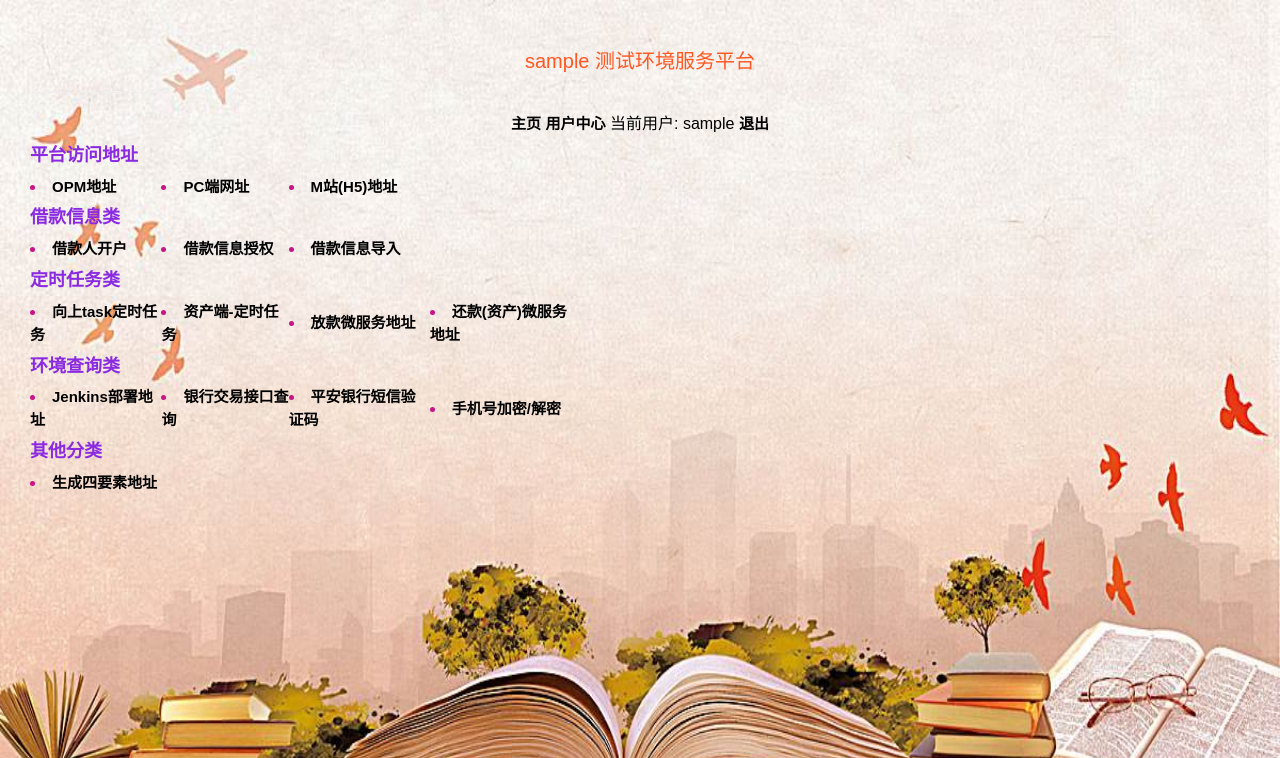
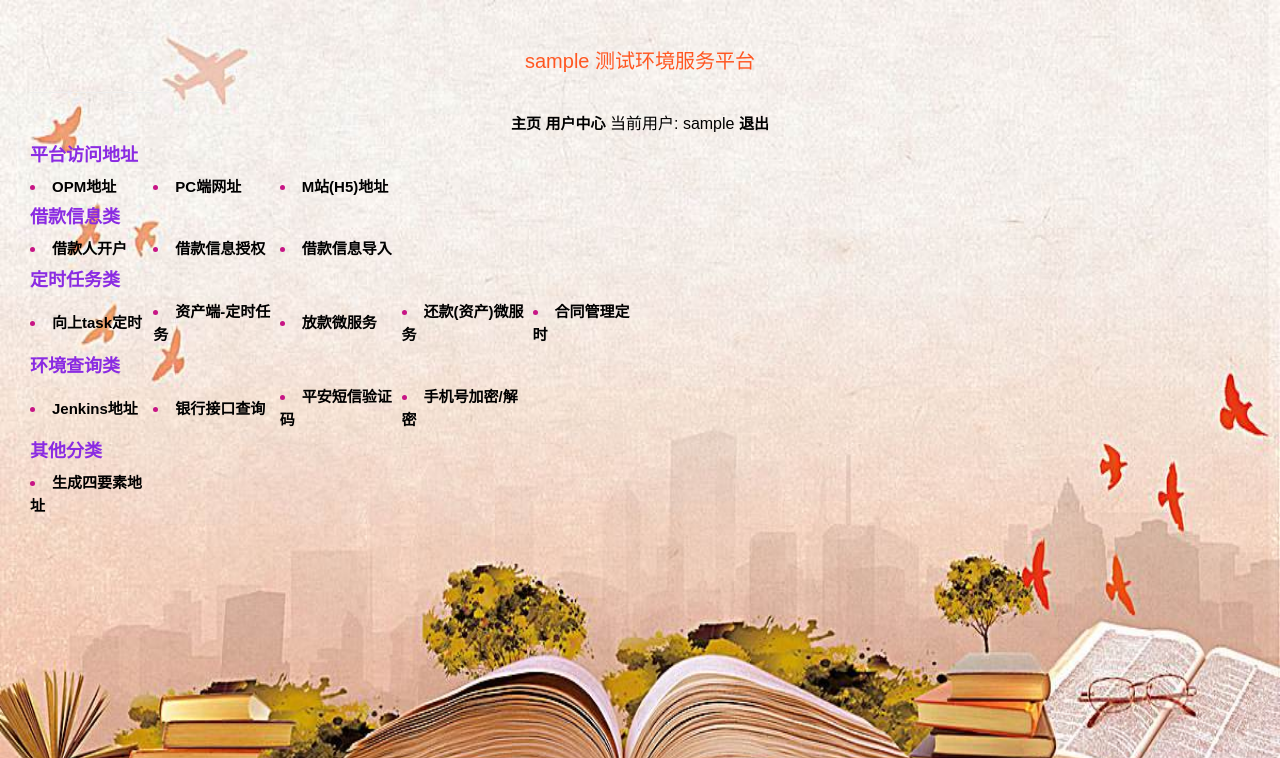
Before and after one commit to WangZhenhai/test_flask, a Flask app: page / in a window 1280 px wide. Shown: the top 758 px of the page. Run offline with Flask 2, Linux system fonts and the light colour scheme; the visitor is signed in with stand-in values (Sample User, id 1); data comes from the database, SQL or seed files in the repository; some libraries are stand-ins or nearby versions.

Commit message:
update index.html css

```diff
--- a/templates/base.html
+++ b/templates/base.html
@@ -20,11 +20,12 @@
         <a href="{{ url_for('logout') }}">退出</a>
     {% endif %}
 </div>
+
 {% with messages = get_flashed_messages() %}
     {% if messages %}
         <ur style="color: red;text-align: center">
             {% for message in messages %}
-                <li>{{ message }}</li>
+                <li style="text-align: left">{{ message }}</li>
             {% endfor %}
         </ur>
     {% endif %}
--- a/templates/index.html
+++ b/templates/index.html
@@ -8,8 +8,8 @@
     </head>
     <body style="padding:30px;">
 
-{#    <h1>{{ current_user.username }} 测试环境服务平台</h1>#}
-    <table border="0" width="45%">
+    {#    <h1>{{ current_user.username }} 测试环境服务平台</h1>#}
+    <table border="0" width="50%">
         <tbody>
         <tr>
             <td colspan="3">
@@ -58,7 +58,7 @@
         <tr>
             <td>
                 <li><a href="http://admin:admin@{{ current_user.backend_ip }}:50999/task/"
-                       target="_blank">向上task定时任务</a></li>
+                       target="_blank">向上task定时</a></li>
             </td>
             <td>
                 <li><a href="http://admin:admin@{{ current_user.backend_ip }}:19700/" target="_blank">资产端-定时任务</a></li>
@@ -66,11 +66,17 @@
             <td>
                 <li>
                     <a href="http://{{ current_user.backend_ip }}:12300/swagger-ui.html#!/start-loan-controller/startLoanTaskUsingPOST"
-                       target="_blank">放款微服务地址</a></li>
+                       target="_blank">放款微服务</a></li>
             </td>
             <td>
                 <li><a href="http://{{ current_user.backend_ip }}:13050/swagger-ui.html"
-                       target="_blank">还款(资产)微服务地址</a></li>
+                       target="_blank">还款(资产)微服务</a></li>
+            </td>
+            <td>
+                <li>
+                    <a href="http://{{ current_user.username }}.micro.agreement.xs.sit/swagger-ui.html#/agreement-task-controller"
+                       target="_blank">合同管理定时</a>
+                </li>
             </td>
         </tr>
         <tr>
@@ -81,14 +87,14 @@
         <tr>
             <td>
                 <li><a href="http://{{ current_user.username }}.jenkins.xs.sit/login?from=%2F"
-                       target="_blank">Jenkins部署地址</a></li>
+                       target="_blank">Jenkins地址</a></li>
             </td>
             <td>
                 <li><a href="http://admin:admin@{{ current_user.backend_ip }}:19910/fds/trans/list"
-                       target="_blank">银行交易接口查询</a></li>
+                       target="_blank">银行接口查询</a></li>
             </td>
             <td>
-                <li><a href="https://my-st1.orangebank.com.cn/corporbank/otp.jsp" target="_blank">平安银行短信验证码</a>
+                <li><a href="https://my-st1.orangebank.com.cn/corporbank/otp.jsp" target="_blank">平安短信验证码</a>
             </td>
             <td>
                 <li><a href="http://10.200.0.108:18090/swagger-ui.html#!/decrypt-data-controller/encryptListUsingPOST"
--- a/templates/user.html
+++ b/templates/user.html
@@ -29,10 +29,6 @@
             text-align: left;
             font-size: 16px;
         }
-
-        a {
-            color: #393D49;
-        }
     </style>
     </html>
 {% endblock %}
```
Also changed, not shown: static/css/main.css (added).
